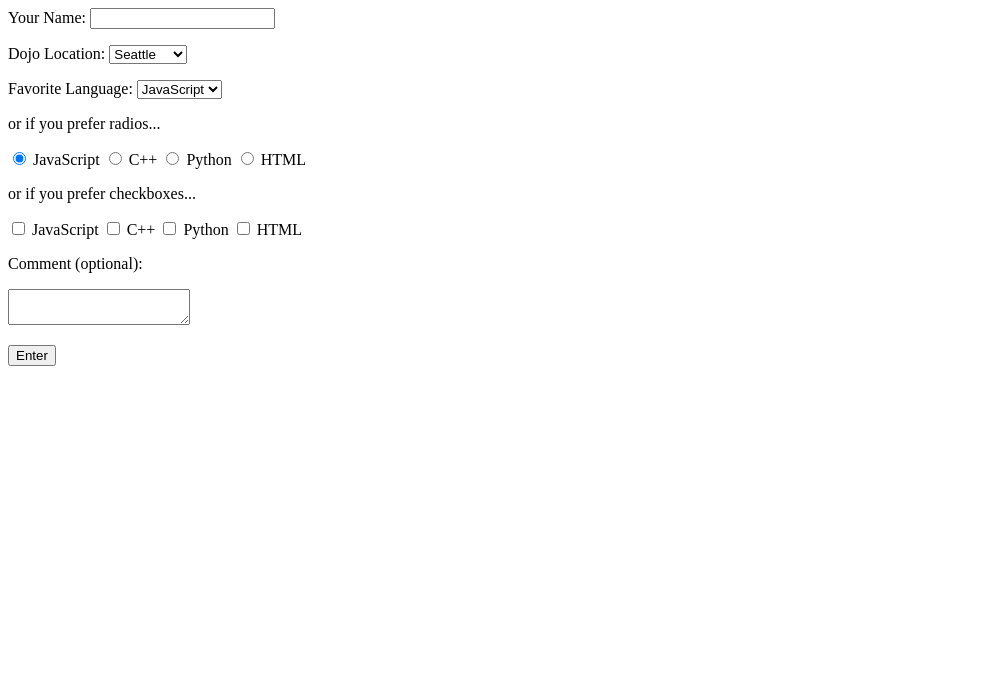
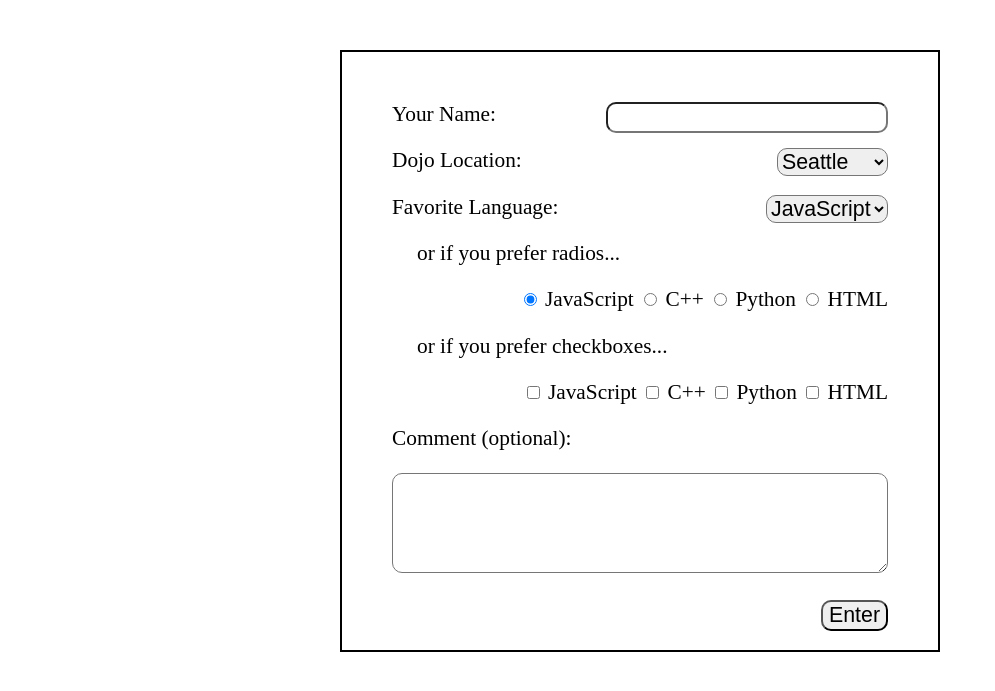
Before and after one commit to JrCampos007/django_intro, a Django app: template django_survey_project/django_survey_app/templates/form.html in a window 1280 px wide. Shown: the top 691 px of the page, without its empty margins (0-995 px from the left). Run offline with Django 3.2, Linux system fonts and the light colour scheme; the template is opened without the code that fills it, so the values that code supplies are empty; parts of the project's set-up code (start-up, migrations or seed data) failed here and were passed over; some libraries are stand-ins or nearby versions.

Commit message:
added new style

```diff
--- /dev/null
+++ b/django_survey_project/django_survey_app/static/css/style.css
@@ -0,0 +1,49 @@
+*, *:before, *:after {
+    box-sizing: border-box;     /*this is supposed to strip out some auto-formatting as best practice*/
+    font-size: 16pt;
+}
+
+#main, #body {
+    width: 600px;
+    margin: auto;       /*this centers the box*/
+    margin-top: 50px;
+    border: 2px black solid;
+    padding: 50px;
+}
+form {
+    width: 100%;
+}
+
+#name, #dojo_location, #fav_language, #submit, #goback {    /*this makes buttons and boxes look sleek and pushes to right side*/
+    border-radius:10px;
+    float:right;
+
+}
+
+#text_area {
+    width: 100%;
+    border-radius: 10px;
+    height: 100px;
+}
+
+h1 {
+    text-decoration: underline;
+}
+
+#inner {
+    padding: 0px 50px;
+    width: 100%;
+}
+
+.td_label {
+    width: 50%;     /*handles spacing of elements in the table box*/
+    padding: 10px 0px;
+}
+
+.special {          /*Div pushes the radio and checkbox lists to the right*/
+    text-align: right
+}
+
+.indent {
+    padding-left: 25px;
+}
--- a/django_survey_project/django_survey_app/templates/form.html
+++ b/django_survey_project/django_survey_app/templates/form.html
@@ -7,7 +7,7 @@
         <meta name="description" content="">
         <meta name="viewport" content="width=device-width, initial-scale=1">
         {% load static %}
-        <link rel="stylesheet" href="{% static 'css/styles.css' %}">        <!--syntax required for Django -->
+        <link rel="stylesheet" href="{% static 'css/style.css' %}">        <!--syntax required for Django -->
         <script src="http://ajax.googleapis.com/ajax/libs/jquery/2.1.0/jquery.min.js"></script>     <!-- CDN for jQuery -->
         <script src="{% static 'js/script.js' %}"></script>                 <!--syntax required for Django -->
     </head>
```
